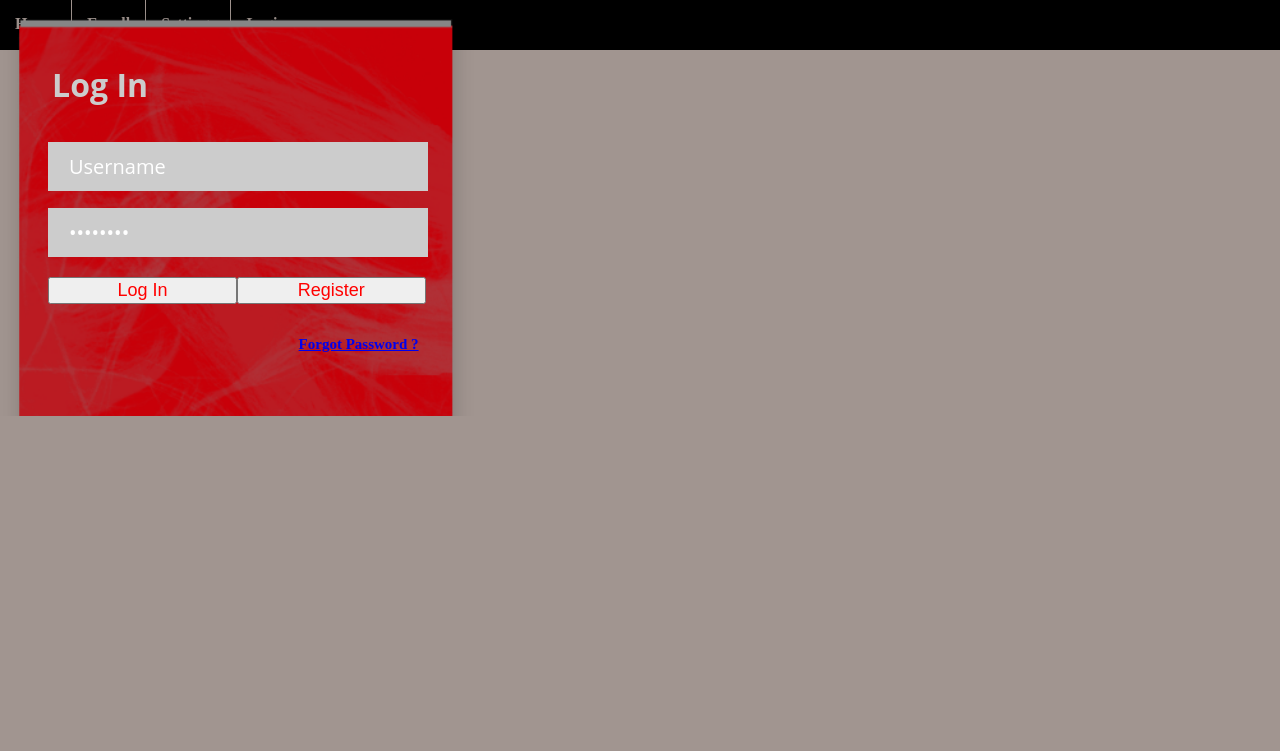
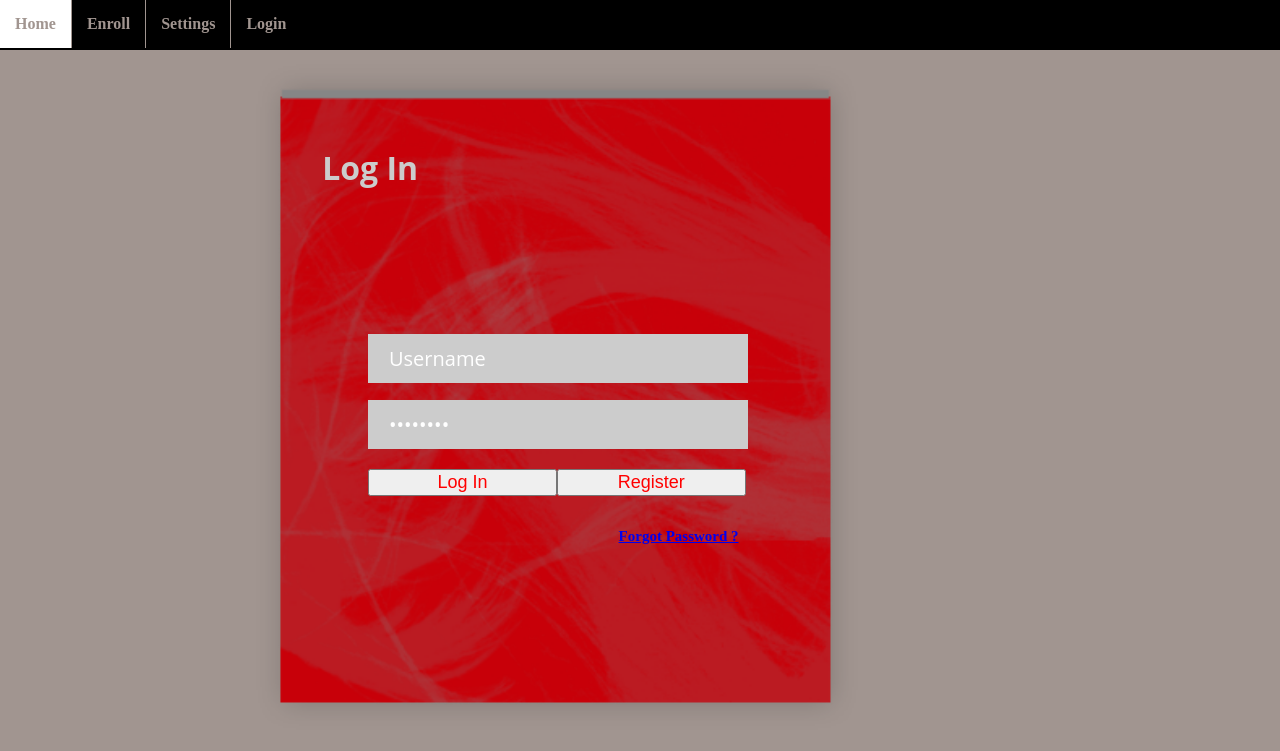
Before and after one commit to gezgblack/Timetable, a PHP site: page /login.php in a window 1280 px wide; the page is wider, and only the part inside the window is pictured. Shown: the top 751 px of that part. Run offline with PHP 8.4, Linux system fonts and the light colour scheme.

Commit message:
Chnged the login

```diff
--- a/Website/htdocs/assets/css/login.css
+++ b/Website/htdocs/assets/css/login.css
@@ -3,8 +3,10 @@
 	background: url(../images/loginMenu.png) no-repeat 100% 0%;
 	background-size: 100%;
 	width:37%;
-
-	position: relative;
+	padding: 10% 5%;
+	position: absolute;
+	margin-top: 5%;
+	margin-left: 20%;
 }
 
 .login-form h1{
--- a/Website/htdocs/login.php
+++ b/Website/htdocs/login.php
@@ -1,4 +1,3 @@
-
 <html>
 <head>
 	<title> Login </title>
```
